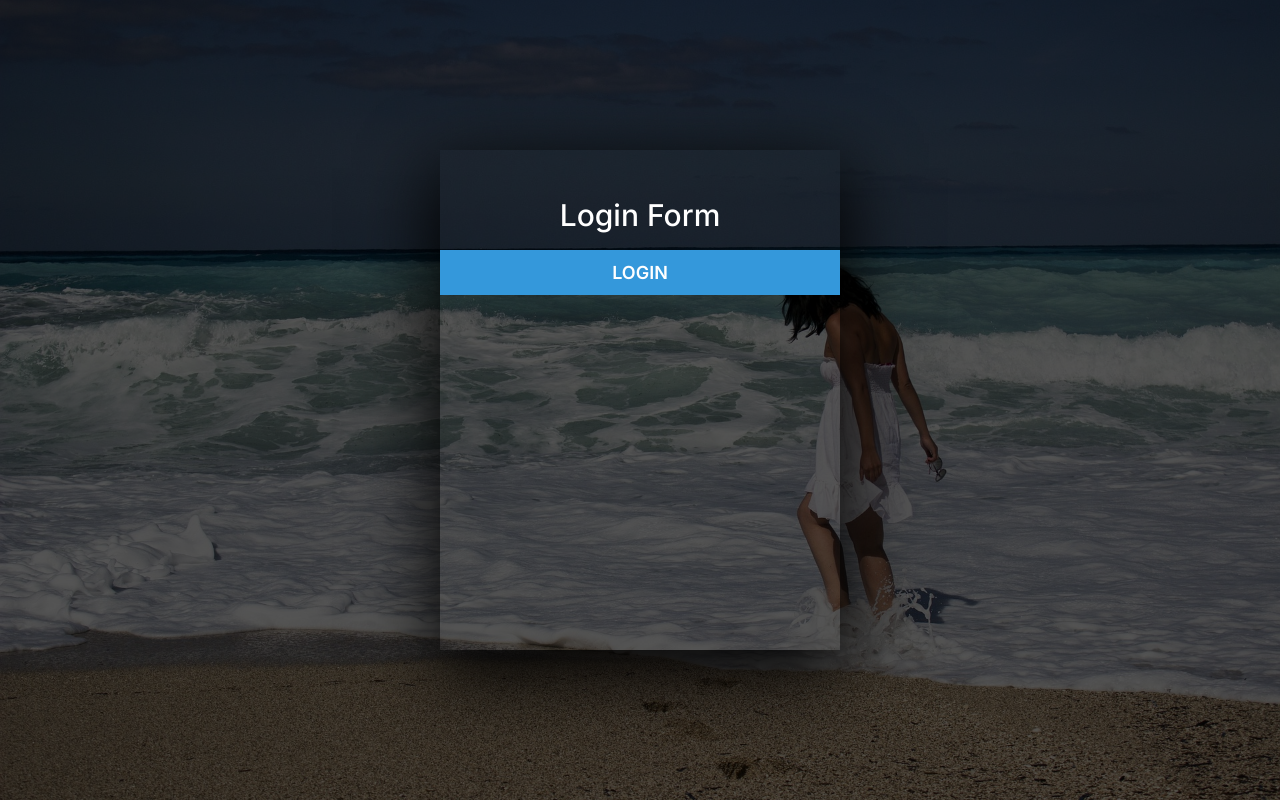
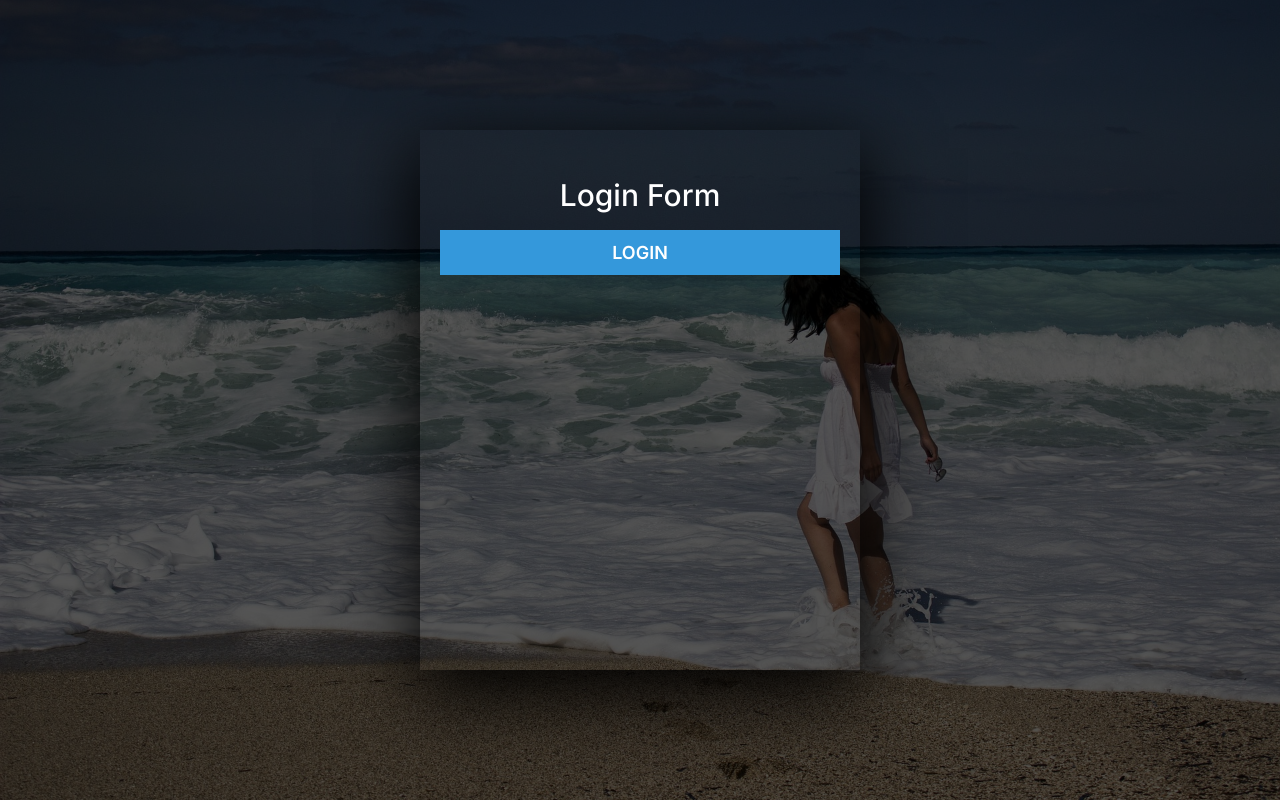
Before and after one commit to MrNiNaD/mayuri-travel-agency, a Next.js app: page /login in a window 1280 px wide. Built offline with nearby package versions, Linux system fonts and the light colour scheme.

Commit message:
feat: auth section

```diff
--- a/src/component/AuthLayout/style.module.css
+++ b/src/component/AuthLayout/style.module.css
@@ -38,6 +38,7 @@
   min-height: 500px;
   box-shadow: #000 0px 22px 70px 4px;
   margin: 50px 0;
+  padding: 20px;
 }
 
 .authSection h3 {
@@ -45,5 +46,5 @@
   text-align: center;
   font-size: 30px;
   font-weight: 500;
-  margin: 50px 0 20px;
+  margin: 30px 0 20px;
 }
```
